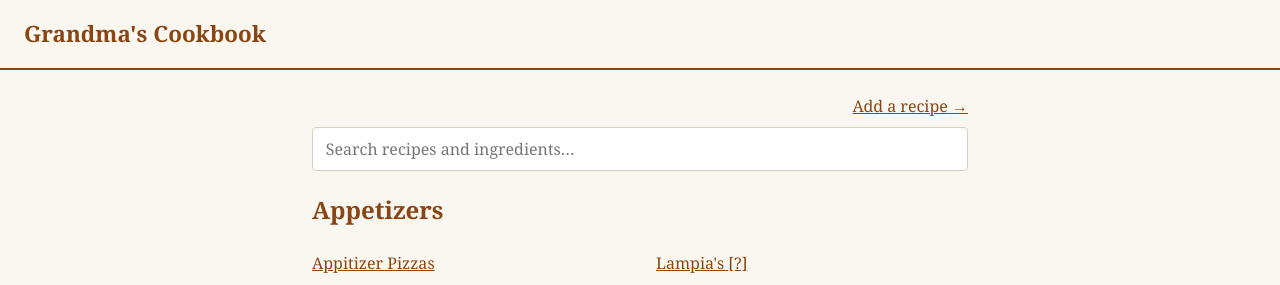
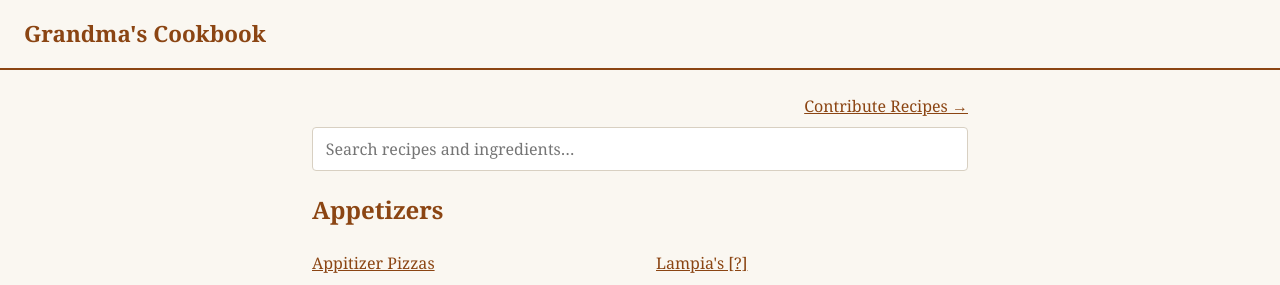
Before and after one commit to devnu11/recipes, a Jekyll site: the page built from index.html, in a window 1280 px wide and 900 px high. Shown: the top 285 px of the window. Built offline with Jekyll 4.4.1, drawn with Linux system fonts in a browser that asks for light colours.

Commit message:
Rename index link to Contribute Recipes

```diff
--- a/index.html
+++ b/index.html
@@ -1,7 +1,7 @@
 ---
 layout: default
 ---
-<p class="contribute-link"><a href="{{ '/contribute/' | relative_url }}">Add a recipe →</a></p>
+<p class="contribute-link"><a href="{{ '/contribute/' | relative_url }}">Contribute Recipes →</a></p>
 
 <div class="search">
     <input type="search" id="search-box" placeholder="Search recipes and ingredients…"
```
